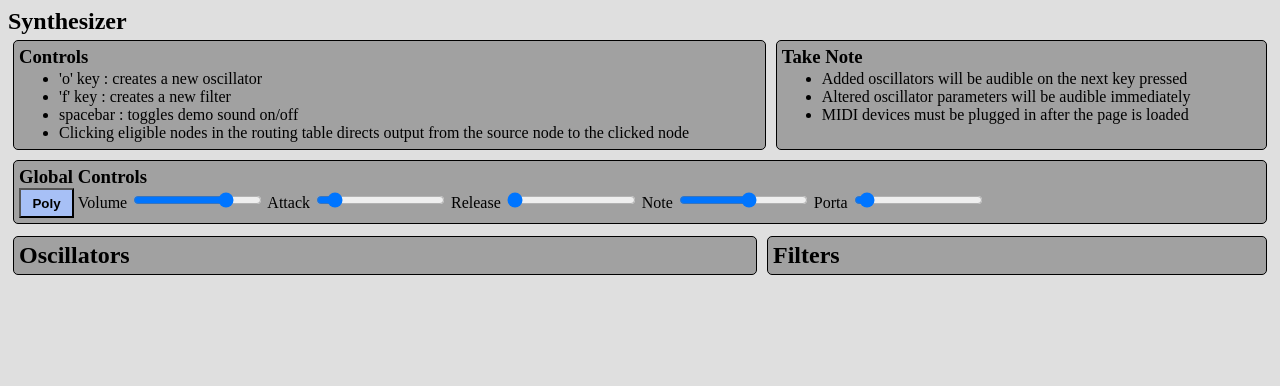
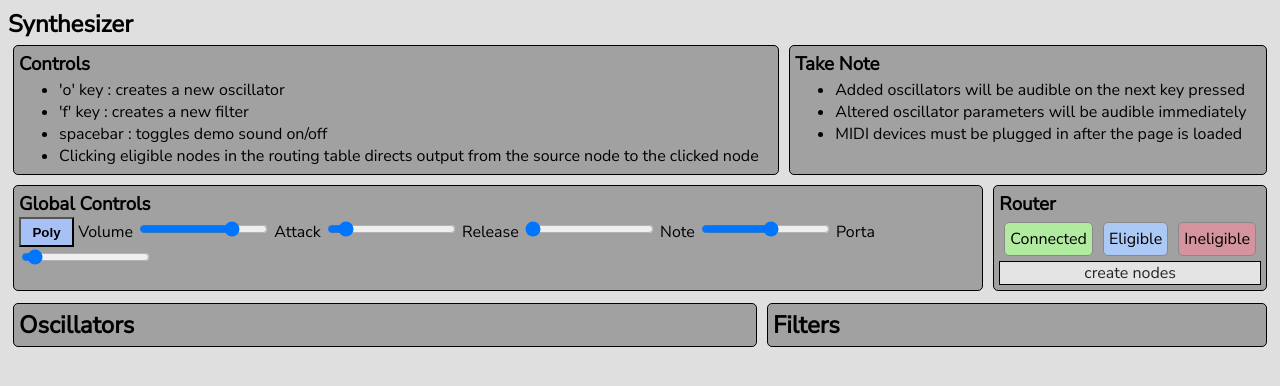
Before and after one commit to slhodak/WebSynth, a plain HTML site: page index.html in a window 1280 px wide. Drawn offline with Linux system fonts and the light colour scheme.

Commit message:
Make Router visible while empty; style router; page font

```diff
--- a/index.html
+++ b/index.html
@@ -43,7 +43,18 @@
       <label for="portaSlider">Porta</label>
       <input class="portaSlider" type="range" min="0.001" max="1" value="0.05" step="0.001">
     </div>
-    <div class="router"></div>
+    <div class="router module">
+      <h3>Router</h3>
+      <div class="row">
+        <div class="connected icon">Connected</div>
+        <div class="eligible icon">Eligible</div>
+        <div class="ineligible icon">Ineligible</div>
+      </div>
+      <div class="routingTable">
+        <p class="routerDefault">create nodes</p>
+      </div>
+      </div>
+    </div>
   </div>
   <!-- List of Oscillators -->
   <ul class="oscillators">
--- a/style.css
+++ b/style.css
@@ -1,4 +1,7 @@
+@import url('https://fonts.googleapis.com/css?family=Nunito+Sans&display=swap');
+
 html {
+  font-family: 'Nunito Sans', sans-serif;
   background-color: rgb(223, 223, 223);
 }
 
@@ -59,7 +62,16 @@ ul {
   background-color: rgb(161, 161, 161);
 }
 
-.routerTable {
+.routerDefault {
+  margin: 0px;
+  color: rgb(37, 37, 37);
+  flex-grow: 1;
+  background-color: rgb(228, 228, 228);
+  text-align: center;
+}
+
+.routingTable {
+  min-height: 10px;
   border: 1px solid black;
 }
 
--- a/synthesizer/index.js
+++ b/synthesizer/index.js
@@ -518,7 +518,7 @@ const FormViews = {
 
 const RouterViews = {
   updateTable(table) {
-    const routerTable = document.getElementsByClassName('router')[0];
+    const routerTable = document.getElementsByClassName('routingTable')[0];
     routerTable.innerHTML = Template.routingTable(table);
   }
 };
--- a/synthesizer/templates.js
+++ b/synthesizer/templates.js
@@ -32,21 +32,11 @@ const Template = {
     });
     destinations += "</div>";
     return(`
-      <div class="router module">
-      <h3>Router</h3>
-        <div class="row">
-          <div class="connected icon">Connected</div>
-          <div class="eligible icon">Eligible</div>
-          <div class="ineligible icon">Ineligible</div>
+      <div class="row">
+        <div class="sources column">
+          ${sources}
         </div>
-        <div class="routerTable">
-          <div class="row">
-            <div class="sources column">
-              ${sources}
-            </div>
-            ${destinations}
-          </div>
-        </div>
+        ${destinations}
       </div>
     `);
   }
```
